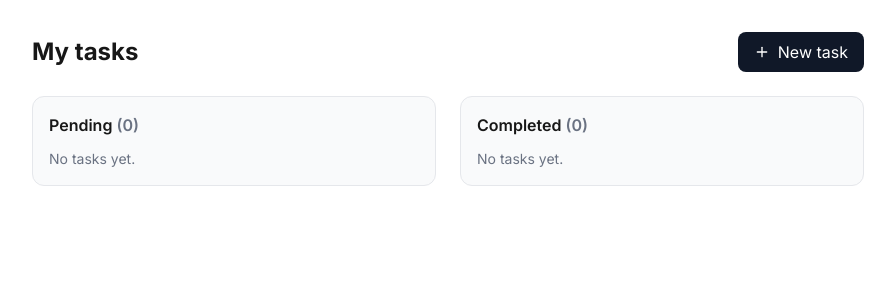
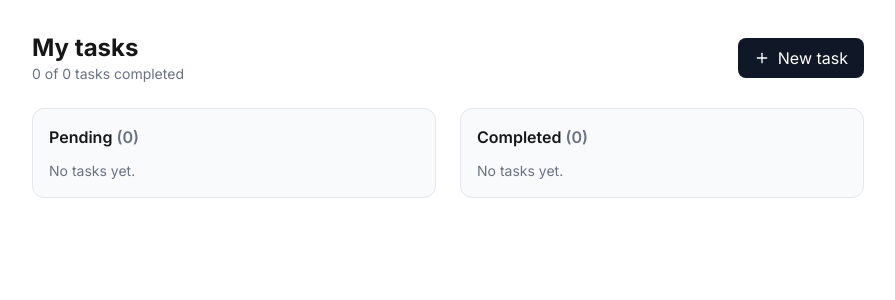
Before and after one commit to yerkortiz/todo-app, a Next.js app: page / in a window 1280 px wide. Shown: the top 300 px of the page, without its empty margins (192-1087 px from the left). Built offline with nearby package versions, Linux system fonts and the light colour scheme.

Commit message:
feat: show completed tasks count

```diff
--- a/app/page.tsx
+++ b/app/page.tsx
@@ -17,6 +17,9 @@ export default function Home() {
   const { tasks, isLoading, createTask, toggleTask, deleteTask } = useTasks();
   const [isDialogOpen, setIsDialogOpen] = useState(false);
   const statuses = Object.keys(STATUS_LABELS) as TaskStatus[];
+  const completedCount = tasks.filter(
+    (task) => task.status === "completed",
+  ).length;
 
   function handleCreate(values: TaskFormValues) {
     createTask(values);
@@ -41,7 +44,15 @@ export default function Home() {
   return (
     <main className="mx-auto w-full max-w-4xl p-8">
       <div className="mb-6 flex items-center justify-between">
-        <h1 className="text-2xl font-bold">My tasks</h1>
+        <div>
+          <h1 className="text-2xl font-bold">My tasks</h1>
+          {!isLoading && (
+            <p className="text-sm text-gray-500">
+              {completedCount} of {tasks.length}{" "}
+              {tasks.length === 1 ? "task" : "tasks"} completed
+            </p>
+          )}
+        </div>
         <button
           type="button"
           onClick={() => setIsDialogOpen(true)}
```
